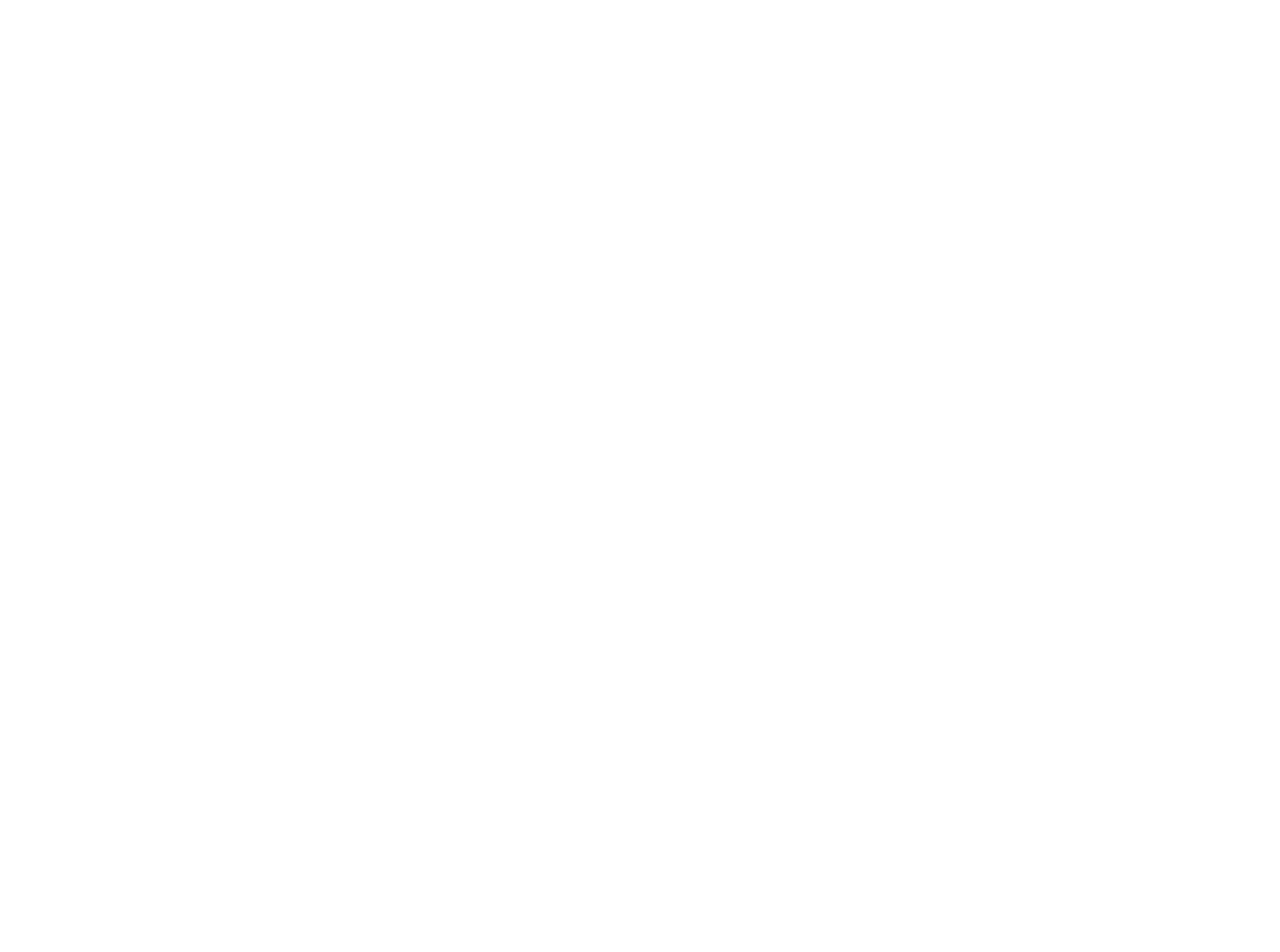
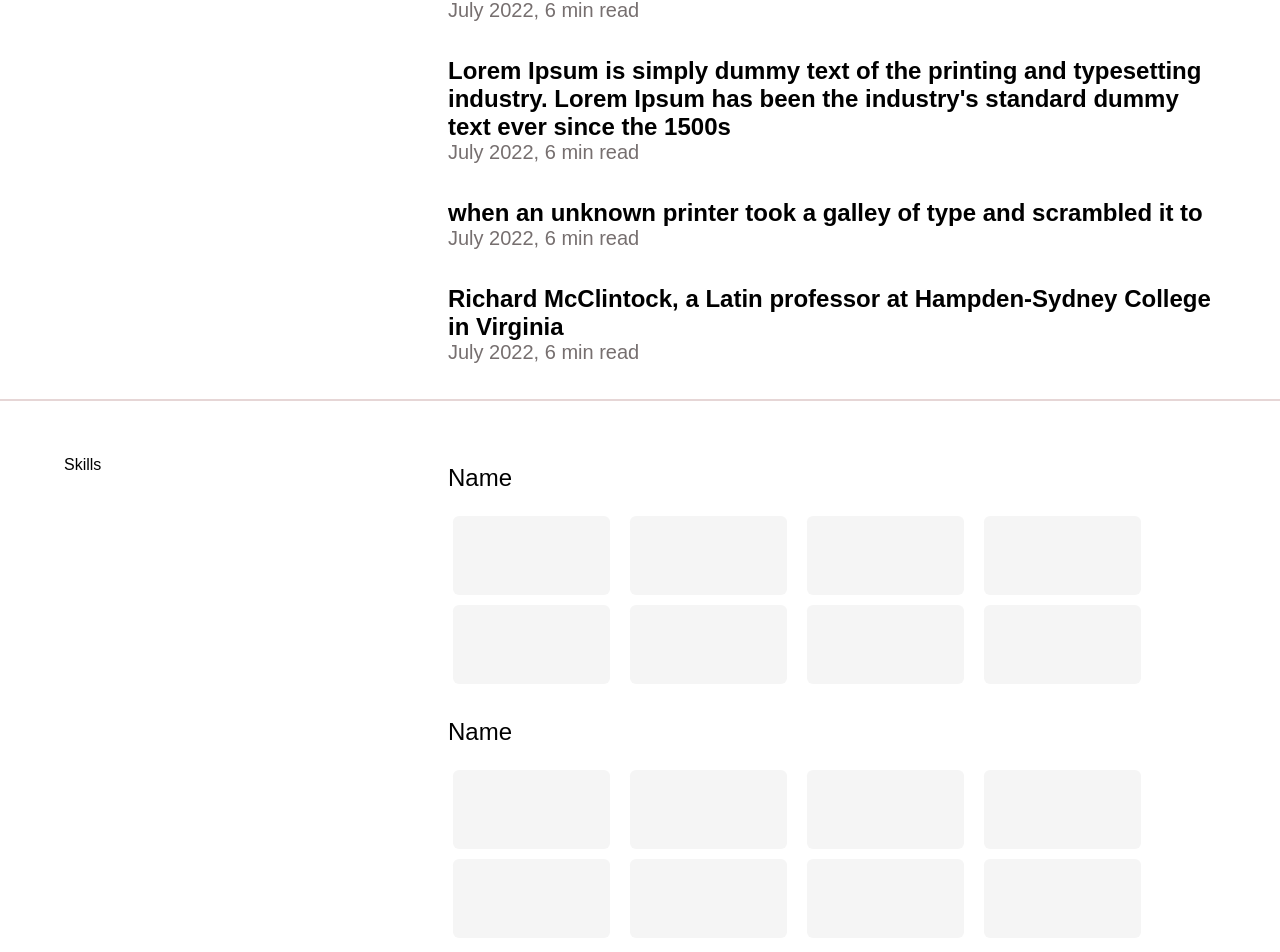
Before and after one commit to shubham-bakhal/my-site, a Next.js app: page / in a window 1280 px wide. Shown: the part 2118-3070 px from the top of the page. Before the commit the page ends 2059 px from the top, so only its background shows below. Built offline with nearby package versions, Linux system fonts and the light colour scheme; a web font is replaced by a local one.

Commit message:
skills section added

```diff
--- /dev/null
+++ b/components/Skill.js
@@ -0,0 +1,25 @@
+import styles from '../styles/Skill.module.css';
+import skill_blank from '../assets/Skill_blank.svg';
+import Image from 'next/image';
+
+const Skill = () => {
+  return (
+    <>
+      <div>
+        <p className={`title`}>Name</p>
+        <div className={`${styles.skill_icons}`}>
+          <Image className={`${styles.skill_icon}`} src={skill_blank} alt="Skill" />
+          <Image className={`${styles.skill_icon}`} src={skill_blank} alt="Skill" />
+          <Image className={`${styles.skill_icon}`} src={skill_blank} alt="Skill" />
+          <Image className={`${styles.skill_icon}`} src={skill_blank} alt="Skill" />
+          <Image className={`${styles.skill_icon}`} src={skill_blank} alt="Skill" />
+          <Image className={`${styles.skill_icon}`} src={skill_blank} alt="Skill" />
+          <Image className={`${styles.skill_icon}`} src={skill_blank} alt="Skill" />
+          <Image className={`${styles.skill_icon}`} src={skill_blank} alt="Skill" />
+        </div>
+      </div>
+    </>
+  );
+};
+
+export default Skill;
--- /dev/null
+++ b/components/Skills.js
@@ -0,0 +1,23 @@
+import Line from './Line';
+import Skill from './Skill';
+import styles from '../styles/Skills.module.css'
+
+
+const Skills = () => {
+  return (
+    <>
+      <div className={styles.container}>
+        <p>Skills</p>
+        <div>
+          <Skill />
+          <Skill />
+          <Skill />
+        </div>
+      </div>
+
+      <Line />
+    </>
+  );
+};
+
+export default Skills;
--- /dev/null
+++ b/components/Writing.js
@@ -0,0 +1,44 @@
+import Line from './Line';
+import styles from '../styles/Award.module.css';
+
+const Writing = () => {
+  return (
+    <>
+      <div className={styles.container}>
+        <span className={`title`}>WRITING</span>
+        <div>
+          <div className={`display_flex_col ${styles.award}`}>
+            <span className={`title heading`}>
+              It has roots in a piece of classical Latin literature from 45 BC,{' '}
+            </span>
+            <span className={`lightText`}>July 2022, 6 min read</span>
+          </div>
+          <div className={`display_flex_col ${styles.award}`}>
+            <span className={`title heading`}>
+              Lorem Ipsum is simply dummy text of the printing and typesetting
+              industry. Lorem Ipsum has been the industry's standard dummy text
+              ever since the 1500s{' '}
+            </span>
+            <span className={`lightText`}>July 2022, 6 min read</span>
+          </div>
+          <div className={`display_flex_col ${styles.award}`}>
+            <span className={`title heading`}>
+              when an unknown printer took a galley of type and scrambled it to
+            </span>
+            <span className={`lightText`}>July 2022, 6 min read</span>
+          </div>
+          <div className={`display_flex_col ${styles.award}`}>
+            <span className={`title heading`}>
+              Richard McClintock, a Latin professor at Hampden-Sydney College in
+              Virginia{' '}
+            </span>
+            <span className={`lightText`}>July 2022, 6 min read</span>
+          </div>
+        </div>
+      </div>
+      <Line />
+    </>
+  );
+};
+
+export default Writing;
--- a/pages/index.js
+++ b/pages/index.js
@@ -3,6 +3,8 @@
 import Header from '../components/Header';
 import Hero from '../components/Hero';
 import Projects from '../components/Projects';
+import Skills from '../components/Skills';
+import Writing from '../components/Writing';
 
 export default function Home() {
   return (
@@ -12,6 +14,8 @@
       <Experince />
       <Projects />
       <Award />
+      <Writing />
+      <Skills />
     </div>
   );
 }
--- /dev/null
+++ b/styles/Skill.module.css
@@ -0,0 +1,11 @@
+.skill_icons{
+    display: flex;
+    flex-wrap: wrap;
+    flex-direction: row;
+    align-items: center;
+}
+
+.skill_icon{
+    padding : 0 10px 10px 0 !important;
+
+}
--- /dev/null
+++ b/styles/Skills.module.css
@@ -0,0 +1,5 @@
+.container{
+    display: grid;
+    grid-template-columns: 1fr 2fr;
+    margin: 3% 5%;
+}
```
Also changed, not shown: assets/Skill_blank.svg (added).
